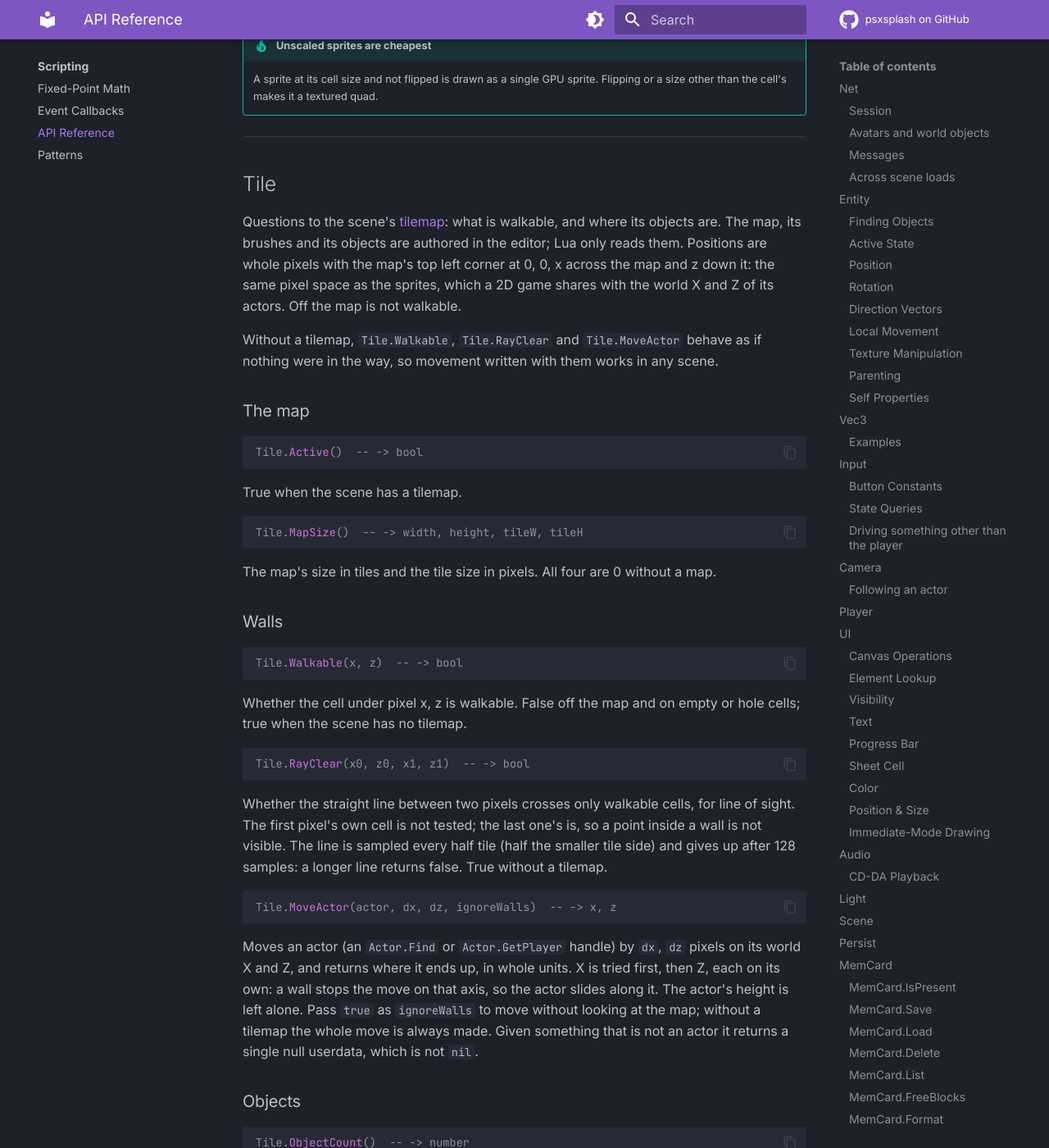
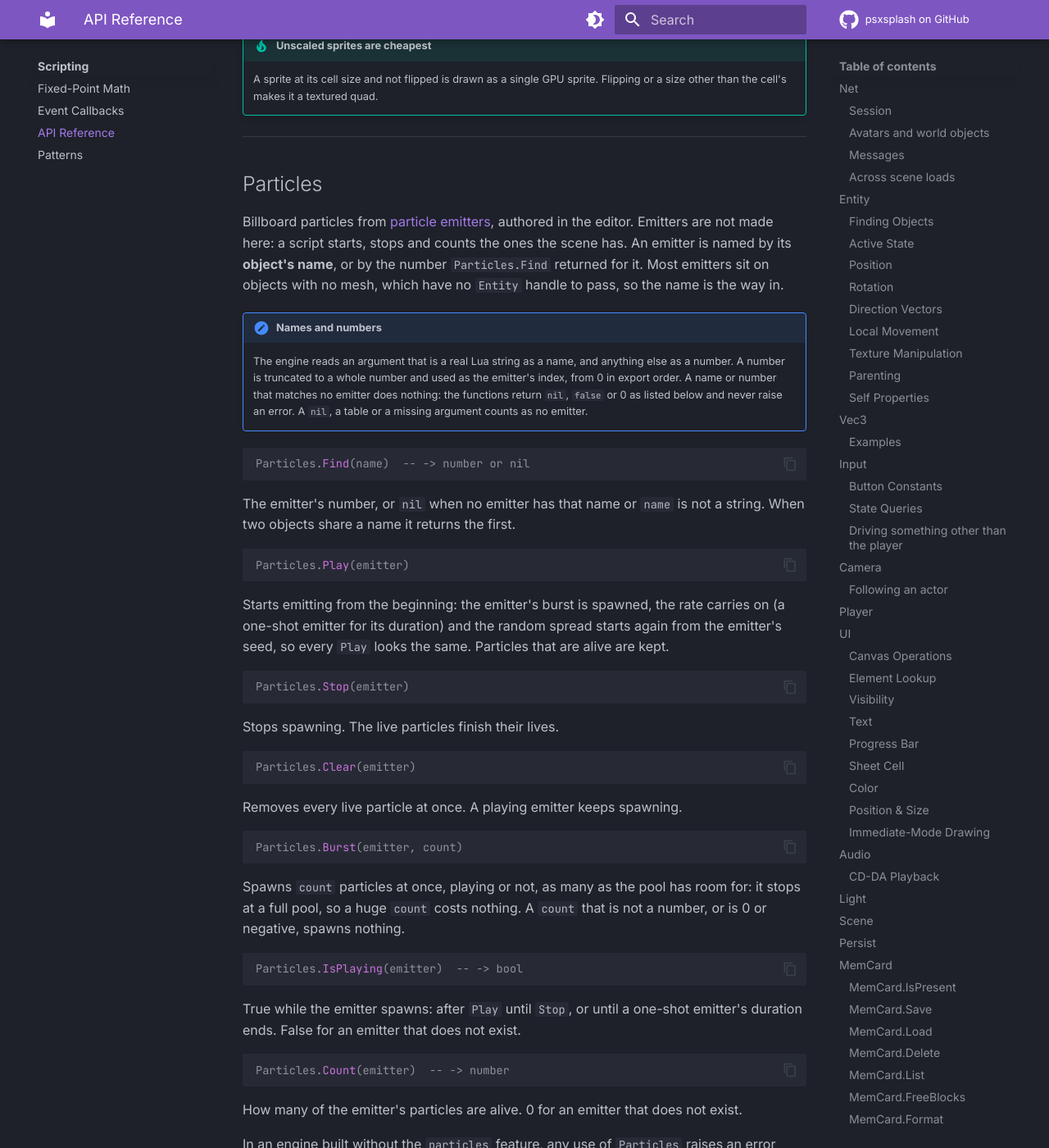
Before and after one commit to psxsplash/docs, an MkDocs documentation site: the page built from docs/lua/api-reference.md, in a window 1280 px wide and 1400 px high, scrolled down 33218 px. Shown: the whole window at 82% size. Built offline with MkDocs 1.6.1 and Material for MkDocs 9.7.7, drawn with Linux system fonts in a browser that asks for light colours; the version menu is left out; some of the changed text lies outside the part shown.

Commit message:
Document particle emitters: editor page, Particles Lua API, Blocks

````diff
--- a/docs/lua/api-reference.md
+++ b/docs/lua/api-reference.md
@@ -1430,6 +1430,52 @@ Drawing order, 0 (front) to 11; a higher number is drawn as 11. All sprites are
 
 ---
 
+## Particles
+
+Billboard particles from [particle emitters](../editor/particles.md), authored in the editor. Emitters are not made here: a script starts, stops and counts the ones the scene has. An emitter is named by its **object's name**, or by the number `Particles.Find` returned for it. Most emitters sit on objects with no mesh, which have no `Entity` handle to pass, so the name is the way in.
+
+!!! note "Names and numbers"
+    The engine reads an argument that is a real Lua string as a name, and anything else as a number. A number is truncated to a whole number and used as the emitter's index, from 0 in export order. A name or number that matches no emitter does nothing: the functions return `nil`, `false` or 0 as listed below and never raise an error. A `nil`, a table or a missing argument counts as no emitter.
+
+```lua
+Particles.Find(name)  -- -> number or nil
+```
+The emitter's number, or `nil` when no emitter has that name or `name` is not a string. When two objects share a name it returns the first.
+
+```lua
+Particles.Play(emitter)
+```
+Starts emitting from the beginning: the emitter's burst is spawned, the rate carries on (a one-shot emitter for its duration) and the random spread starts again from the emitter's seed, so every `Play` looks the same. Particles that are alive are kept.
+
+```lua
+Particles.Stop(emitter)
+```
+Stops spawning. The live particles finish their lives.
+
+```lua
+Particles.Clear(emitter)
+```
+Removes every live particle at once. A playing emitter keeps spawning.
+
+```lua
+Particles.Burst(emitter, count)
+```
+Spawns `count` particles at once, playing or not, as many as the pool has room for: it stops at a full pool, so a huge `count` costs nothing. A `count` that is not a number, or is 0 or negative, spawns nothing.
+
+```lua
+Particles.IsPlaying(emitter)  -- -> bool
+```
+True while the emitter spawns: after `Play` until `Stop`, or until a one-shot emitter's duration ends. False for an emitter that does not exist.
+
+```lua
+Particles.Count(emitter)  -- -> number
+```
+How many of the emitter's particles are alive. 0 for an emitter that does not exist.
+
+In an engine built without the `particles` feature, any use of `Particles` raises an error saying the feature is not included in the build.
+
+---
+
 ## Tile
 
 Questions to the scene's [tilemap](../editor/tilemaps.md): what is walkable, and where its objects are. The map, its brushes and its objects are authored in the editor; Lua only reads them. Positions are whole pixels with the map's top left corner at 0, 0, x across the map and z down it: the same pixel space as the sprites, which a 2D game shares with the world X and Z of its actors. Off the map is not walkable.
--- a/mkdocs.yml
+++ b/mkdocs.yml
@@ -85,6 +85,7 @@ nav:
     - The Block Editor: editor/block-editor.md
     - UI Canvases: editor/ui-canvas.md
     - Sprite Sheets: editor/sprites.md
+    - Particle Emitters: editor/particles.md
     - Tilemaps: editor/tilemaps.md
     - Prefabs: editor/prefabs.md
     - Cutscenes & Animations: editor/timeline.md
````
Also changed, not shown: docs/editor/block-editor.md (+1 -1 lines), docs/editor/particles.md (added, +98 -0 lines), docs/assets/images/particles.png (added).
